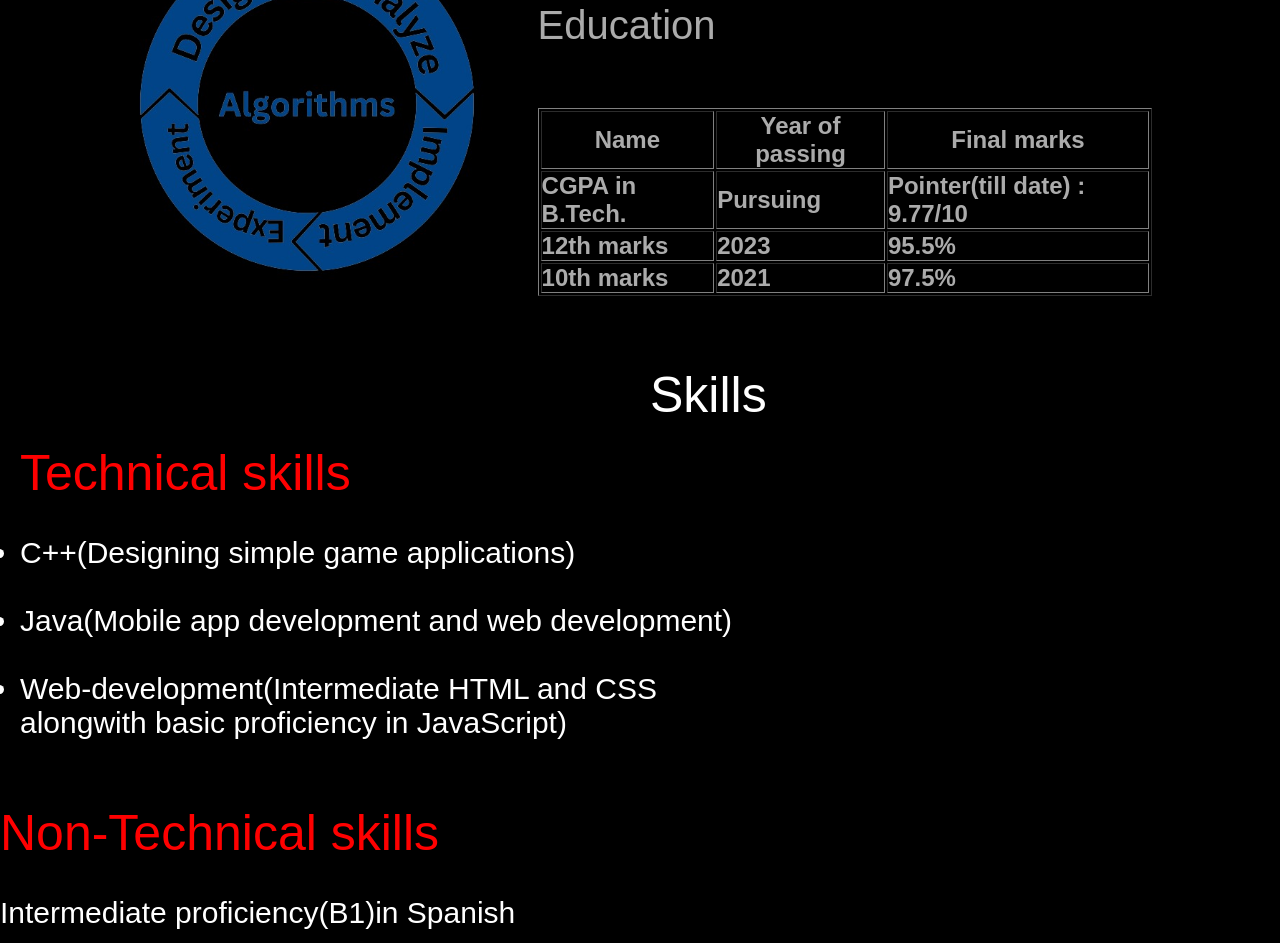
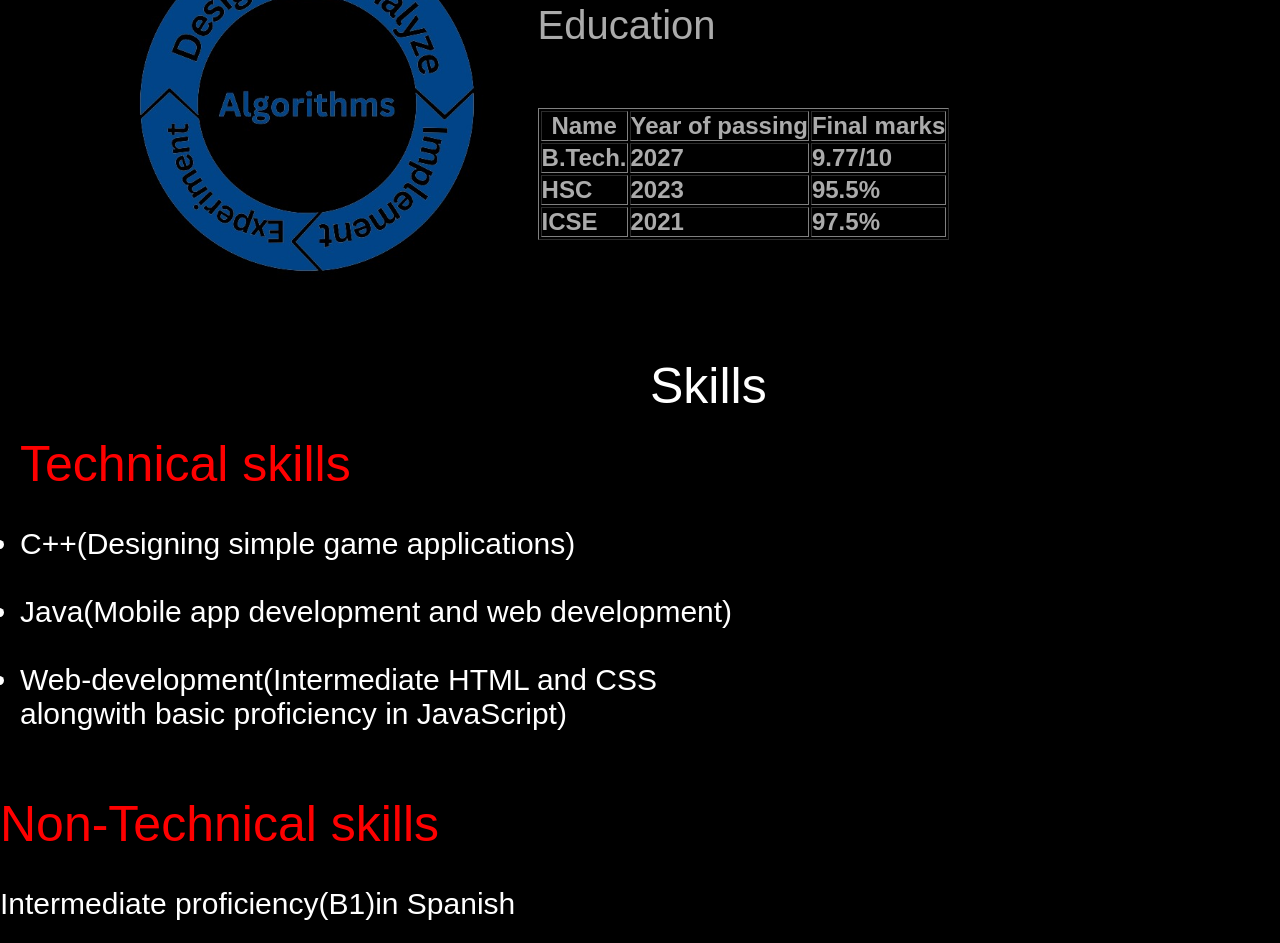
Before and after one commit to VedaangPagnis/portfolio, a plain HTML site: page index.html in a window 1280 px wide. Shown: the part 1375-2318 px from the top of the page. Drawn offline with Linux system fonts and the light colour scheme.

Commit message:
Update index.html

```diff
--- a/index.html
+++ b/index.html
@@ -46,17 +46,17 @@
                   <th>Final marks</th>
                 </tr>
                 <tr>
-                  <td>CGPA in B.Tech.</td>
-                  <td>Pursuing</td>
-                  <td>Pointer(till date) : 9.77/10</td>
+                  <td>B.Tech.</td>
+                  <td>2027</td>
+                  <td>9.77/10</td>
                 </tr>
                 <tr>
-                  <td>12th marks</td>
+                  <td>HSC</td>
                   <td>2023</td></td>
                   <td>95.5%</td>
                 </tr>
                 <tr>
-                  <td>10th marks</td>
+                  <td>ICSE</td>
                   <td>2021</td>
                   <td>97.5%</td>
                 </tr>
```
